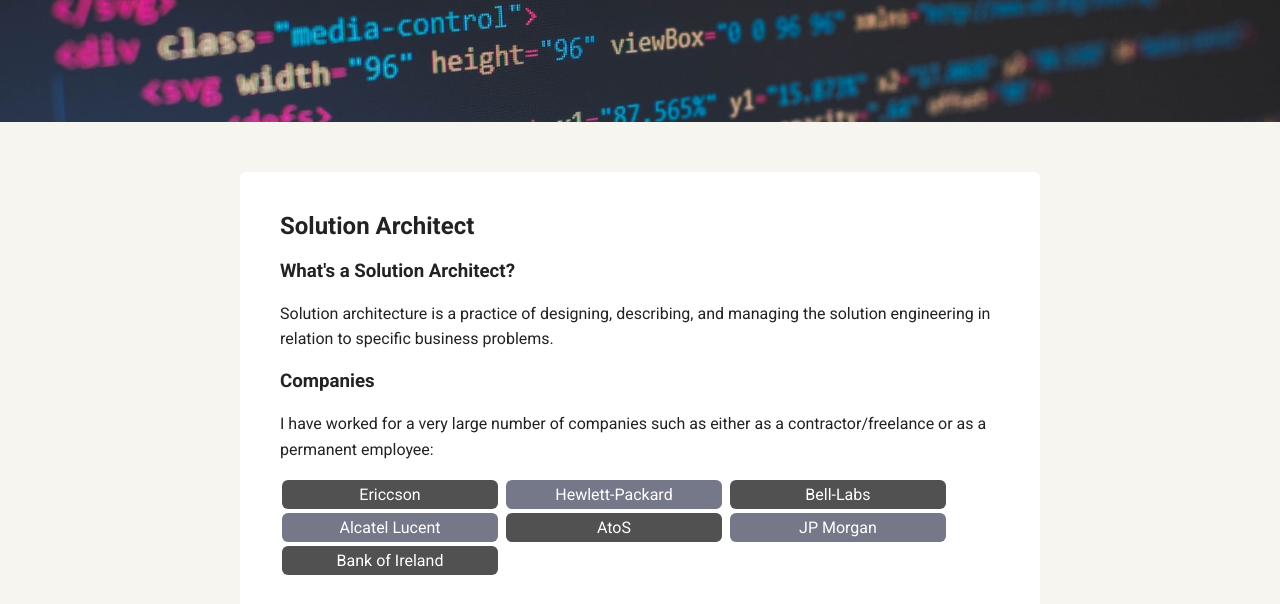
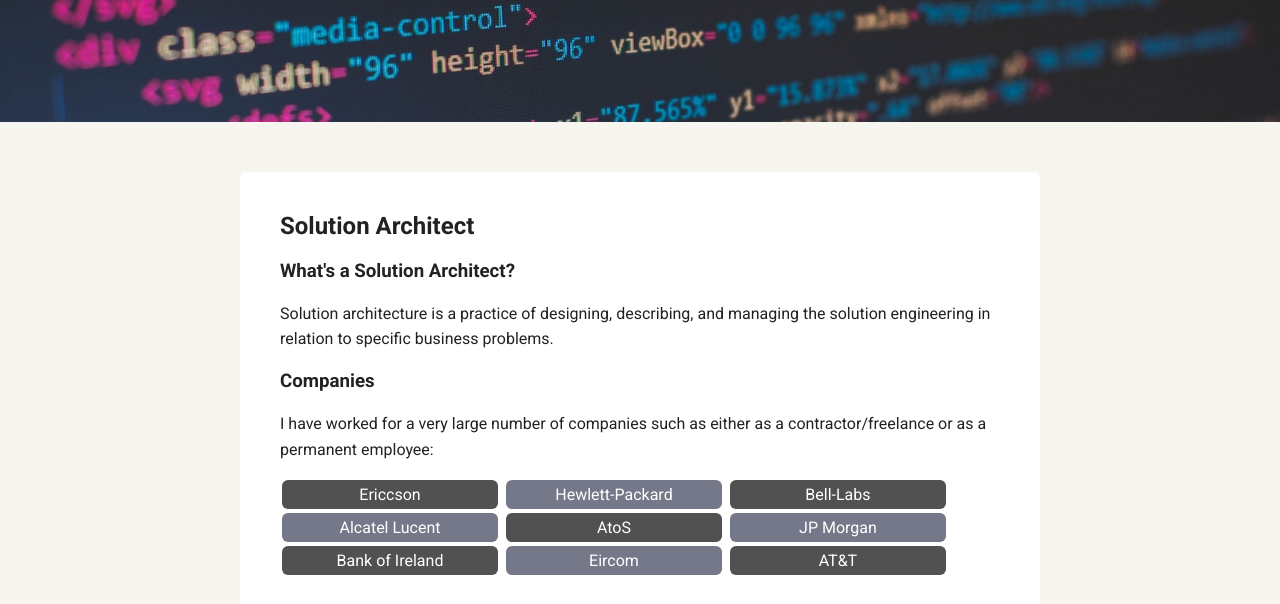
Before and after one commit to marcpicornell/techdegree-project-1, a plain HTML site: page experiences.html in a window 1280 px wide. Shown: the part 348-952 px from the top of the page. Drawn offline with Linux system fonts and the light colour scheme; a web font is replaced by a local one.

Commit message:
Cosmetic and validation

```diff
--- a/experiences.html
+++ b/experiences.html
@@ -36,6 +36,7 @@
           <h3>Companies</h3>
             <p>
                 I have worked for a very large number of companies such as either as a contractor/freelance or as a permanent employee:
+            </p>
                 <ul class="companies">
                     <li>Ericcson</li>
                     <li>Hewlett-Packard</li>
@@ -44,8 +45,9 @@
                     <li>AtoS</li>
                     <li>JP Morgan</li>
                     <li>Bank of Ireland</li>
+                    <li>Eircom</li>
+                    <li>AT&T</li>
                 </ul>
-          </p>
         </article>
     </main>
     <footer>
```
Also changed, not shown: index.html (+0 -1 lines). Lines whose indentation alone changed are shown as unchanged.
